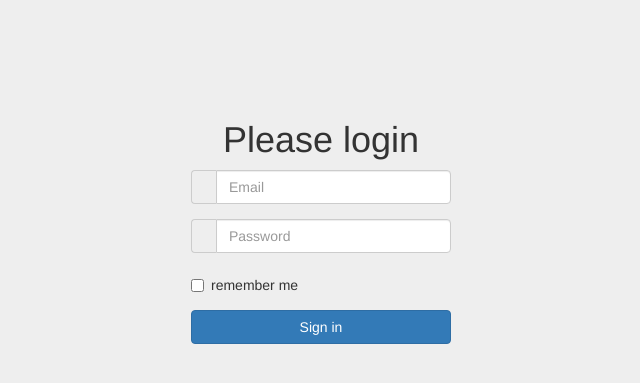
After one commit to Leon-Fang/ToDoApp, a Django app: template tasks/templates/tasks/index.html in a window 1280 px wide. The commit adds this page. Shown: the top 383 px of the page, without its empty margins (319-959 px from the left). Run offline with Django 3.2, Linux system fonts and the light colour scheme; the template is opened without the code that fills it, so the values that code supplies are empty; some libraries are stand-ins or nearby versions.

Commit message:
add login page

```diff
--- /dev/null
+++ b/tasks/templates/tasks/index.html
@@ -0,0 +1,56 @@
+<!DOCTYPE html>
+<html lang="zh-CN">
+<head>
+    {% load static %}
+    <link rel="stylesheet" href="{% static 'bootstrap-3.3.7-dist/css/bootstrap.min.css' %}">
+    <meta charset="UTF-8">
+    <meta http-equiv="x-ua-compatible" content="IE=edge">
+    <meta name="viewport" content="width=device-width, initial-scale=1">
+    <title>Title</title>
+    <style>
+        body {
+            background-color: #eee;
+        }
+    </style>
+</head>
+<body>
+
+<div class="container">
+    <div class="row">
+        <div class="col-md-4 col-md-offset-4" style="margin-top: 100px">
+            <h1 class="text-center">Please login</h1>
+            <form class="form-horizontal">
+                <div class="form-group">
+                    <label for="inputEmail3" class="col-sm-2 control-label"></label>
+                    <div class="input-group col-sm-8">
+                         <span class="input-group-addon"><i class="fa fa-envelope-o fa-fw"></i></span>
+                        <input type="" class="form-control" id="inputEmail3" placeholder="Email">
+                    </div>
+                </div>
+                <div class="form-group">
+                    <label for="inputPassword3" class="col-sm-2 control-label"></label>
+                    <div class="input-group col-sm-8">
+                        <span class="input-group-addon"><i class="fa fa-key fa-fw"></i></span>
+                        <input type="password" class="form-control" id="inputPassword3" placeholder="Password">
+                    </div>
+                </div>
+                <div class="form-group">
+                    <div class="input-group col-sm-offset-2 col-sm-8">
+                        <div class="checkbox">
+                            <label>
+                                <input type="checkbox"> remember me
+                            </label>
+                        </div>
+                    </div>
+                </div>
+                <div class="form-group">
+                    <div class="input-group col-sm-offset-2 col-sm-8">
+                        <button type="submit" class="btn btn-primary btn-block">Sign in</button>
+                    </div>
+                </div>
+            </form>
+        </div>
+    </div>
+</div>
+</body>
+</html>
--- a/tasks/templates/tasks/list.html
+++ b/tasks/templates/tasks/list.html
@@ -1,4 +1,6 @@
 <head>
+    {% load static %}
+    <link rel="stylesheet" href="{% static 'bootstrap-3.3.7-dist/css/bootstrap.min.css' %}">
     <style>
         h1 { background-color:rgb(45, 160, 60); text-align: center;}
         .inputElement {width: 300px;}
@@ -57,11 +59,10 @@
             padding: 6px 10px;
         }
     </style>
-    {% load static %}
     <h1>
         To Do List
     </h1>
-    <link rel="stylesheet" href="{% static 'bootstrap-3.3.7-dist/css/bootstrap.min.css' %}">
+
     <!-- Add bootstrap from cdn
     <link rel="stylesheet" href="https://cdn.jsdelivr.net/npm/bootstrap@3.3.7/dist/css/bootstrap.min.css"
           integrity="sha384-BVYiiSIFeK1dGmJRAkycuHAHRg32OmUcww7on3RYdg4Va+PmSTsz/K68vbdEjh4u" crossorigin="anonymous">
--- a/tasks/urls.py
+++ b/tasks/urls.py
@@ -2,7 +2,8 @@ from django.urls import path
 from . import views
 
 urlpatterns = [
-    path('', views.index, name='list'),
+    path('', views.index, name='index'),
+    path('list', views.taskList, name='list'),
     path('update_task/<str:pk>/', views.updateTask, name='update task'),
     path('delete/<str:pk>/', views.deleteTask, name='delete task'),
 ]
--- a/tasks/views.py
+++ b/tasks/views.py
@@ -5,6 +5,9 @@ from .forms import *
 # Create your views here.
 
 def index(request):
+    return render(request,'tasks/index.html')
+
+def taskList(request):
     tasks = Task.objects.all()
 
     form = TaskForm()
```
Also changed, not shown: readmef.md.
